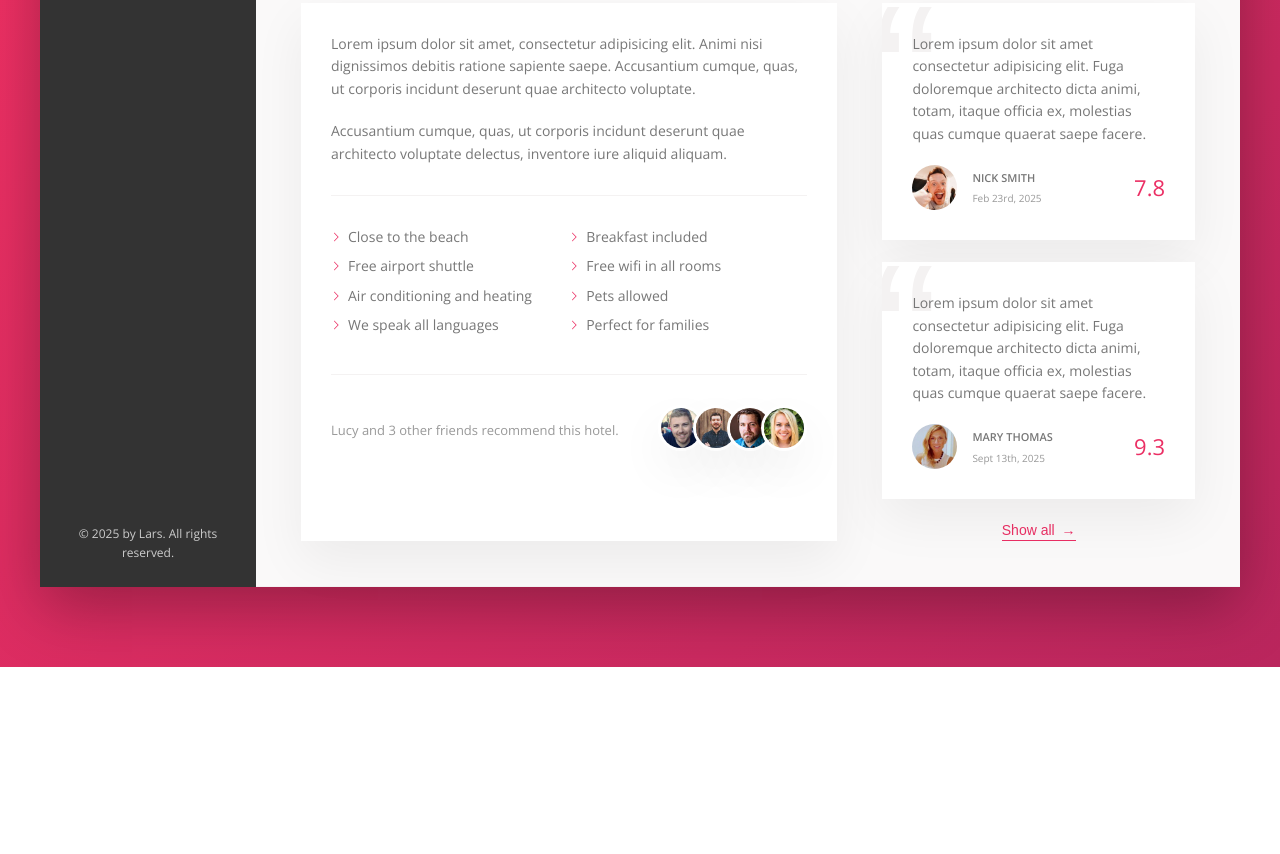
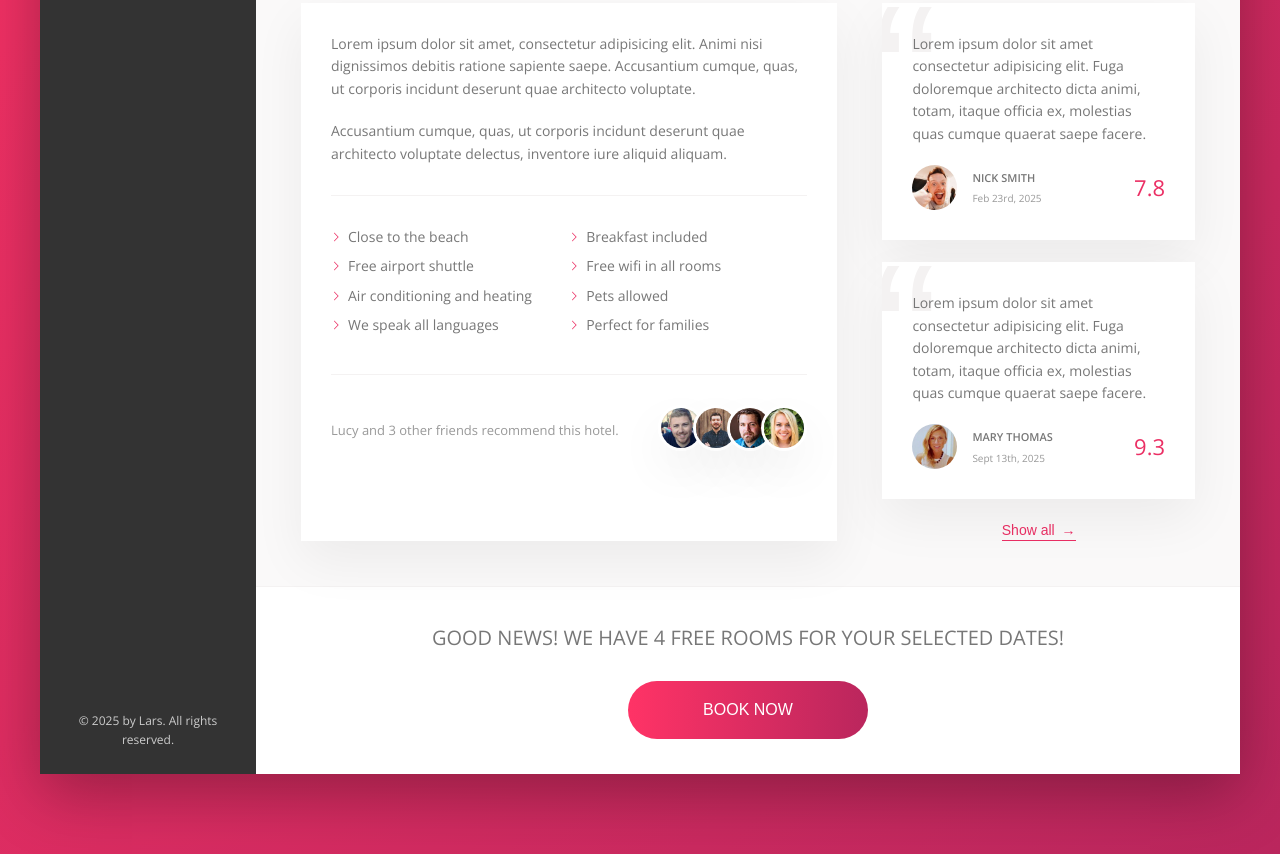
Before and after one commit to lars-lmkns/hotel-booking-flexbox_demo, a website: page index.html in a window 1280 px wide. Shown: the part 644-1498 px from the top of the page. Before the commit the page ends 1311 px from the top, so only its background shows below. Drawn offline with nearby package versions, Linux system fonts and the light colour scheme.

Commit message:
Add call to action

```diff
--- a/index.html
+++ b/index.html
@@ -1,11 +1,13 @@
 <!DOCTYPE html>
 <html lang="en">
-
   <head>
     <meta charset="UTF-8" />
     <meta name="viewport" content="width=device-width, initial-scale=1.0" />
 
-    <link href="https://fonts.googleapis.com/css?family=Open+Sans:300,400,600" rel="stylesheet" />
+    <link
+      href="https://fonts.googleapis.com/css?family=Open+Sans:300,400,600"
+      rel="stylesheet"
+    />
     <link rel="stylesheet" href="css/style.css" />
     <link rel="shortcut icon" type="image/png" href="img/favicon.png" />
 
@@ -17,7 +19,11 @@
       <header class="header">
         <img src="img/logo.png" alt="trillo logo" class="logo" />
         <form action="#" class="search">
-                <input type="text" class="search__input" placeholder="Search hotels" />
+          <input
+            type="text"
+            class="search__input"
+            placeholder="Search hotels"
+          />
           <button class="search__button">
             <svg class="search__icon">
               <use xlink:href="img/sprite.svg#icon-magnifying-glass"></use>
@@ -39,7 +45,11 @@
             <span class="user-nav__notification">13</span>
           </div>
           <div class="user-nav__user">
-                    <img src="img/dog.jpg" alt="User photo" class="user-nav__user-photo" />
+            <img
+              src="img/dog.jpg"
+              alt="User photo"
+              class="user-nav__user-photo"
+            />
             <span class="user-nav__user-name">Lars</span>
           </div>
         </nav>
@@ -88,13 +98,25 @@
         <main class="hotel-view">
           <div class="gallery">
             <figure class="gallery__item">
-                        <img src="img/hotel-1.jpg" alt="Photo of hotel 1" class="gallery__photo" />
+              <img
+                src="img/hotel-1.jpg"
+                alt="Photo of hotel 1"
+                class="gallery__photo"
+              />
             </figure>
             <figure class="gallery__item">
-                        <img src="img/hotel-2.jpg" alt="Photo of hotel 2" class="gallery__photo" />
+              <img
+                src="img/hotel-2.jpg"
+                alt="Photo of hotel 2"
+                class="gallery__photo"
+              />
             </figure>
             <figure class="gallery__item">
-                        <img src="img/hotel-3.jpg" alt="Photo of hotel 3" class="gallery__photo" />
+              <img
+                src="img/hotel-3.jpg"
+                alt="Photo of hotel 3"
+                class="gallery__photo"
+              />
             </figure>
           </div>
 
@@ -159,10 +181,26 @@
                   Lucy and 3 other friends recommend this hotel.
                 </p>
                 <div class="recommend__friends">
-                                <img src="img/user-3.jpg" alt="Friend 1" class="recommend__photo" />
-                                <img src="img/user-4.jpg" alt="Friend 2" class="recommend__photo" />
-                                <img src="img/user-5.jpg" alt="Friend 3" class="recommend__photo" />
-                                <img src="img/user-6.jpg" alt="Friend 4" class="recommend__photo" />
+                  <img
+                    src="img/user-3.jpg"
+                    alt="Friend 1"
+                    class="recommend__photo"
+                  />
+                  <img
+                    src="img/user-4.jpg"
+                    alt="Friend 2"
+                    class="recommend__photo"
+                  />
+                  <img
+                    src="img/user-5.jpg"
+                    alt="Friend 3"
+                    class="recommend__photo"
+                  />
+                  <img
+                    src="img/user-6.jpg"
+                    alt="Friend 4"
+                    class="recommend__photo"
+                  />
                 </div>
               </div>
             </div>
@@ -174,7 +212,11 @@
                   molestias quas cumque quaerat saepe facere.
                 </blockquote>
                 <figcaption class="review__user">
-                                <img src="img/user-1.jpg" alt="User 1" class="review__photo" />
+                  <img
+                    src="img/user-1.jpg"
+                    alt="User 1"
+                    class="review__photo"
+                  />
                   <div class="review__user-box">
                     <p class="review__user-name">Nick Smith</p>
                     <p class="review__user-date">Feb 23rd, 2025</p>
@@ -190,11 +232,14 @@
                   molestias quas cumque quaerat saepe facere.
                 </blockquote>
                 <figcaption class="review__user">
-                                <img src="img/user-2.jpg" alt="User 2" class="review__photo" />
+                  <img
+                    src="img/user-2.jpg"
+                    alt="User 2"
+                    class="review__photo"
+                  />
                   <div class="review__user-box">
                     <p class="review__user-name">Mary Thomas</p>
                     <p class="review__user-date">Sept 13th, 2025</p>
-
                   </div>
                   <div class="review__rating">9.3</div>
                 </figcaption>
@@ -203,9 +248,17 @@
               <button class="btn-inline">Show all <span>&rarr;</span></button>
             </div>
           </div>
+          <div class="cta">
+            <h2 class="cta__book-now">
+              Good news! We have 4 free rooms for your selected dates!
+            </h2>
+            <button class="btn">
+              <span class="btn__visible">Book now</span>
+              <span class="btn__invisible">Only 4 rooms left</span>
+            </button>
+          </div>
         </main>
       </div>
     </div>
   </body>
-
 </html>
--- a/sass/_components.scss
+++ b/sass/_components.scss
@@ -426,5 +426,77 @@
     font-family: sans-serif;
     z-index: 1;
   }
+}
 
+.cta {
+  background-color: white;
+  padding: 3.5rem 0;
+  text-align: center;
+
+  &__book-now {
+    font-size: 2rem;
+    font-weight: 300;
+    text-transform: uppercase;
+    margin-bottom: 2.75rem;
+  }
+
+  &__btn {
+    text-transform: uppercase;
+    font-size: 1.9rem;
+  }
 }
+
+.btn {
+  font-size: 1.6rem;
+  font-weight: 300;
+  text-transform: uppercase;
+  border-radius: 100px;
+  border: none;
+  background-image: linear-gradient(
+    to right,
+    var(--color-primary-light),
+    var(--color-primary-dark)
+  );
+  position: relative;
+  overflow: hidden;
+  color: #fff;
+  cursor: pointer;
+
+  & > * {
+    display: inline-block;
+    height: 100%;
+    width: 100%;
+    transition: all 0.2s;
+  }
+
+  &__visible {
+    padding: 2rem 7.5rem;
+  }
+
+  &__invisible {
+    position: absolute;
+    padding: 2rem 0;
+    left: 0;
+    top: -100%;
+  }
+
+  &:hover {
+    background-image: linear-gradient(
+      to left,
+      var(--color-primary-light),
+      var(--color-primary-dark)
+    );
+  }
+
+  &:hover &__visible {
+    transform: translateY(100%);
+  }
+
+  &:hover &__invisible {
+    top: 0;
+  }
+  &:focus {
+    outline: none;
+    animation: pulsate 1s infinite;
+  }
+}
```
Also changed, not shown: css/style.css, 1 other file. Lines whose indentation alone changed are shown as unchanged.
